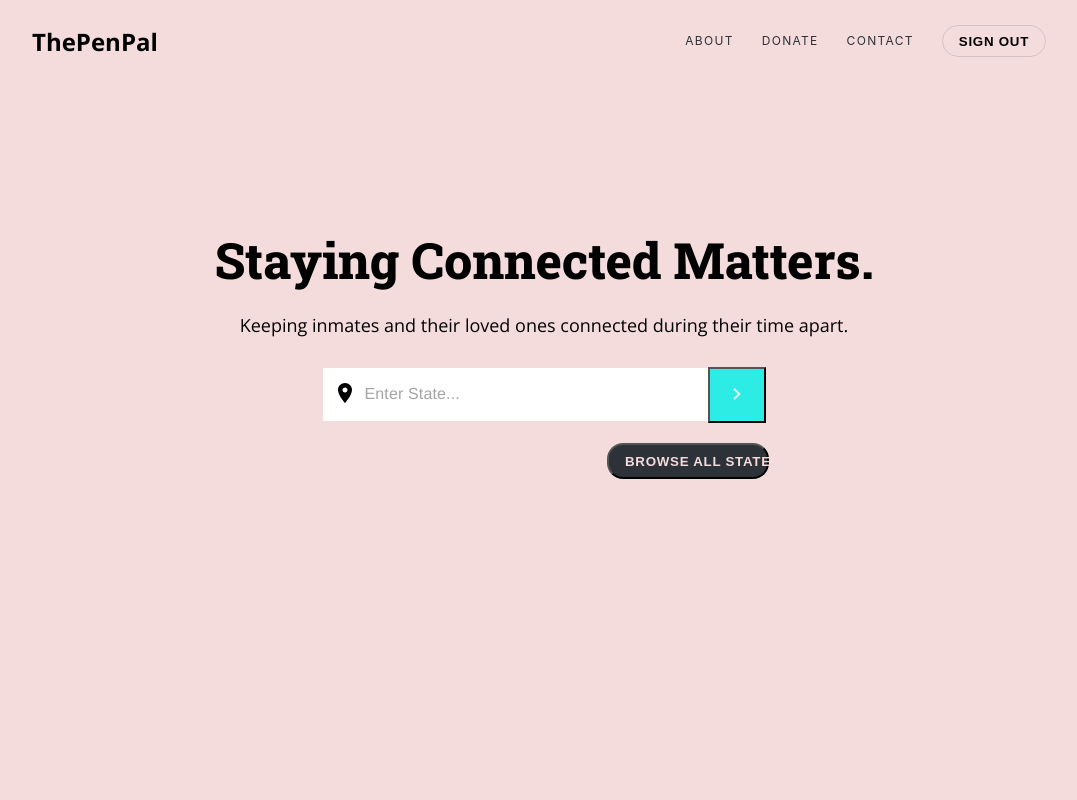
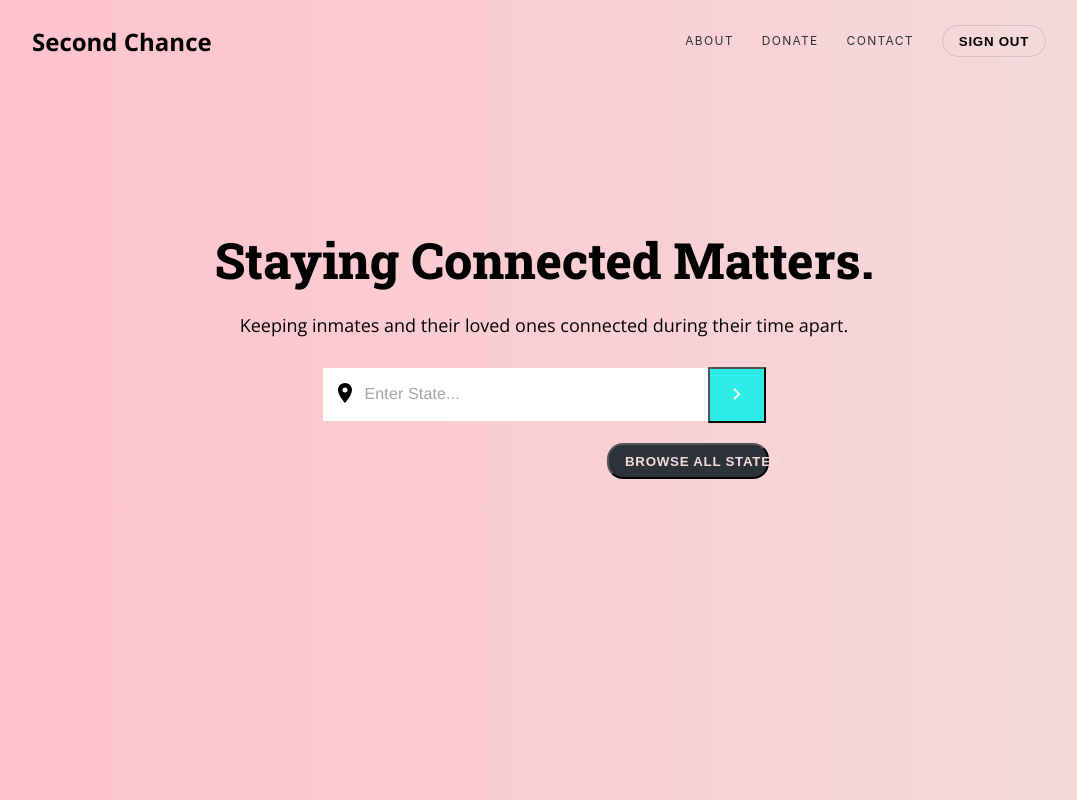
Before and after one commit to ZacharyCWilliams/secondchance, a React (Create React App) app in the folder client/: page /home in a window 1280 px wide. Shown: the whole page, without its empty margins (96-1173 px from the left). Built offline with nearby package versions, Linux system fonts and the light colour scheme; sample sign-in values are in the browser's storage; a web font is replaced by a local one.

Commit message:
added new background to home page, and updated navbar props

```diff
--- a/client/src/App.css
+++ b/client/src/App.css
@@ -1,17 +1,21 @@
 .App {
     width: 100%;
     height: 100%;
-  background-color: #F4DCDC;
+    background-image: linear-gradient(to left, #f4dcdc, pink);
     overflow-x: hidden;
 }
 body {
-  background-color: #F4DCDC
+    background-image: linear-gradient(to left, #f4dcdc, pink);
 }
 
-h1, h2, h3, h4, p {
+h1,
+h2,
+h3,
+h4,
+p {
     margin: 0px;
     padding: 0px;
-  font-family: 'Open Sans', sans-serif;
+    font-family: "Open Sans", sans-serif;
 }
 
 button:focus {
--- a/client/src/App.js
+++ b/client/src/App.js
@@ -2,88 +2,8 @@ import React, { Component, useEffect } from "react";
 import "./App.css";
 import { Switch, Route, Redirect, Link } from "react-router-dom";
 import HomePage from "./containers/HomePage";
-
 import EnterApp from "./components/EnterSite/EnterApp";
-
-// class LoginPage extends React.Component {
-//     state = {
-//         redirectToReferrer: false,
-//         email: "",
-//         password: ""
-//     };
-
-//     login = (email, password) => {
-//         let boola = false;
-
-//         if (email === "email" && password === "password") {
-//             boola = true;
-//         }
-
-//         //check auth here from server
-//         if (boola) {
-//             auth.authenticate(() => {
-//                 this.setState(() => ({
-//                     redirectToReferrer: true
-//                 }));
-//             });
-//         }
-//     };
-
-//     onSubmit = e => {
-//         e.preventDefault();
-//         this.login(this.state.email, this.state.password);
-//     };
-
-//     componentDidMount() {
-//         this.login();
-//     }
-
-//     handleChange = e => {
-//         e.target.name === "email"
-//             ? this.setState({ email: e.target.value })
-//             : this.setState({ password: e.target.value });
-//     };
-
-//     render() {
-//         const { redirectToReferrer, email, password } = this.state;
-//         console.log(auth.isAuthenticated);
-//         if (redirectToReferrer === true) {
-//             return <Redirect to="/home" />;
-//         }
-
-//         return (
-//             <>
-//                 <ul>
-//                     {/*  /home is proteected routed */}
-//                     <li>
-//                         <Link to="/home"> Home Page</Link>
-//                     </li>
-//                 </ul>
-//                 <div>
-//                     <form onSubmit={this.handleSubmit}>
-//                         <input
-//                             type="text"
-//                             name="email"
-//                             placeholder="type email"
-//                             value={email}
-//                             onChange={this.handleChange}
-//                         />
-//                         <input
-//                             type="text"
-//                             name="password"
-//                             placeholder="type password"
-//                             value={password}
-//                             onChange={this.handleChange}
-//                         />
-//                         <input type="submit" value="Submit" />
-//                     </form>
-
-//                     <p>You must log in to view the page</p>
-//                 </div>
-//             </>
-//         );
-//     }
-// }
+import BrowseProfiles from "./components/BrowseProfiles";
 
 const localStorageKey = localStorage.getItem("token");
 
@@ -117,6 +37,7 @@ function App() {
         <div className="App">
             <Switch>
                 <PrivateRoute exact path="/home" component={HomePage} />
+                <PrivateRoute exact path="/browse" component={BrowseProfiles} />
                 <Route exact path="/login" component={EnterApp} />
 
                 {auth.isAuthorized ? (
--- a/client/src/components/BrowseProfiles.jsx
+++ b/client/src/components/BrowseProfiles.jsx
@@ -1,7 +1,7 @@
 import React from "react";
-import NavBar from "../containers/NavBar"
-import MainContainer from "../containers/MainContainer"
-import "../styles/Browse/BrowseProfiles.css"
+import NavBar from "../containers/NavBar";
+import MainContainer from "../containers/MainContainer";
+import "../styles/Browse/BrowseProfiles.css";
 import { render } from "react-dom";
 
 const profiles = [
@@ -133,7 +133,6 @@ import { render } from "react-dom";
     }
 ];
 
-
 const mapData = () => {
     let data = profiles.map(profile => {
         return (
@@ -150,25 +149,25 @@ const mapData = () => {
                         {profile.name}, {profile.age}
                     </li>
                     <li className="profile-li">{profile.location}</li>
-          <li className="profile-li profile-gender">{profile.gender}</li>
+                    <li className="profile-li profile-gender">
+                        {profile.gender}
+                    </li>
                 </div>
             </div>
         );
     });
 
     return data;
-}
-
+};
 
 function BrowseProfiles() {
-
     const handleLogIn = () => {
-    console.log('log in handled');
-  }
+        console.log("log in handled");
+    };
 
     const handleSignUp = () => {
-    console.log('Sign up handled');
-  }
+        console.log("Sign up handled");
+    };
 
     return (
         <div className="browse-profiles-container">
@@ -177,6 +176,7 @@ function BrowseProfiles() {
                     <>
                         <div className="sticky-navbar-container">
                             <NavBar
+                                title={"Second Chance"}
                                 links={["Filter", "About"]}
                                 buttons={["Log In", "Sign Up"]}
                                 buttonStyles={["light", "dark"]}
@@ -188,7 +188,9 @@ function BrowseProfiles() {
                                 <h2>All inmates, United States</h2>
                             </div>
                         </div>
-            <ul className="browse-profiles-container">{mapData()}</ul>
+                        <ul className="browse-profiles-container">
+                            {mapData()}
+                        </ul>
                     </>
                 </div>
             </div>
--- a/client/src/components/HomeMainSection.jsx
+++ b/client/src/components/HomeMainSection.jsx
@@ -2,8 +2,14 @@ import React, { useEffect, useState } from "react";
 import "../styles/Home/HomeMainSection.css";
 import LocationOnIcon from "@material-ui/icons/LocationOn";
 import ArrowForwardIosIcon from "@material-ui/icons/ArrowForwardIos";
+import { useHistory } from "react-router-dom";
 
 function HomeMainSection(props) {
+    const history = useHistory();
+    const handleClick = () => {
+        history.push("/browse");
+    };
+
     return (
         <section className="home-text-section">
             <h1 className="home-h1">Staying Connected Matters.</h1>
@@ -33,7 +39,9 @@ function HomeMainSection(props) {
                 </div>
             </form>
             <div className="button-flex-container">
-                <button className="browse-all-button">Browse all states</button>
+                <button className="browse-all-button" onClick={handleClick}>
+                    Browse all states
+                </button>
             </div>
         </section>
     );
--- a/client/src/containers/HomePage.jsx
+++ b/client/src/containers/HomePage.jsx
@@ -15,26 +15,22 @@ class HomePage extends Component {
         this.state = {
             showModal: false
         };
-
-        this.handleSignUp = this.handleSignUp.bind(this);
-        this.handleLogIn = this.handleLogIn.bind(this);
-        this.handleExitClick = this.handleExitClick.bind(this);
     }
 
-    handleLogIn() {
+    handleLogIn = () => {
         console.log("log in handled");
-    }
+    };
 
-    handleExitClick() {
+    handleExitClick = () => {
         const { showModal } = this.state;
         this.setState({ showModal: !showModal });
-    }
+    };
 
-    handleSignUp() {
+    handleSignUp = () => {
         console.log("sign up");
         const { showModal } = this.state;
         this.setState({ showModal: !showModal });
-    }
+    };
 
     render() {
         const { showModal } = this.state;
@@ -48,6 +44,7 @@ class HomePage extends Component {
                             <></>
                         )}
                         <NavBar
+                            title={"Second Chance"}
                             links={["About", "Donate", "Contact"]}
                             buttons={["Sign Out"]}
                             buttonStyles={["light", "dark"]}
--- a/client/src/containers/NavBar.jsx
+++ b/client/src/containers/NavBar.jsx
@@ -1,26 +1,33 @@
 import React, { Component } from "react";
-
+import { withRouter } from "react-router-dom";
 //styles
-import '../styles/NavBar/NavBar.css';
+import "../styles/NavBar/NavBar.css";
 
 //components
-import NavMapper from '../components/NavMapper';
+import NavMapper from "../components/NavMapper";
 
 class NavBar extends Component {
     constructor(props) {
         super(props);
+    }
+
+    handleClick = () => {
+        this.props.history.push("/home");
     };
-
     navigation() {
         const buttons = this.props.buttons;
         const links = this.props.links;
         const buttonActions = this.props.buttonActions;
         const buttonStyles = this.props.buttonStyles;
 
-    return(
-      <NavMapper buttons={buttons} links={links} buttonActions={buttonActions} buttonStyles={buttonStyles}/>
+        return (
+            <NavMapper
+                buttons={buttons}
+                links={links}
+                buttonActions={buttonActions}
+                buttonStyles={buttonStyles}
+            />
         );
-
     }
 
     render() {
@@ -28,16 +35,18 @@ class NavBar extends Component {
             <nav className="nav-container">
                 <div className="nav-content">
                     <div className="nav-title-container">
-            <h1 className="nav-title">ThePenPal</h1>
+                        <a
+                            onClick={this.handleClick}
+                            style={{ cursor: "pointer" }}
+                        >
+                            <h1 className="nav-title">{this.props.title}</h1>
+                        </a>
                     </div>
-          <div className="nav-links">
-            {this.navigation()}
-          </div>
+                    <div className="nav-links">{this.navigation()}</div>
                 </div>
             </nav>
-    )
+        );
     }
 }
 
-
-export default NavBar;
+export default withRouter(NavBar);
```
Lines whose indentation alone changed are shown as unchanged.
